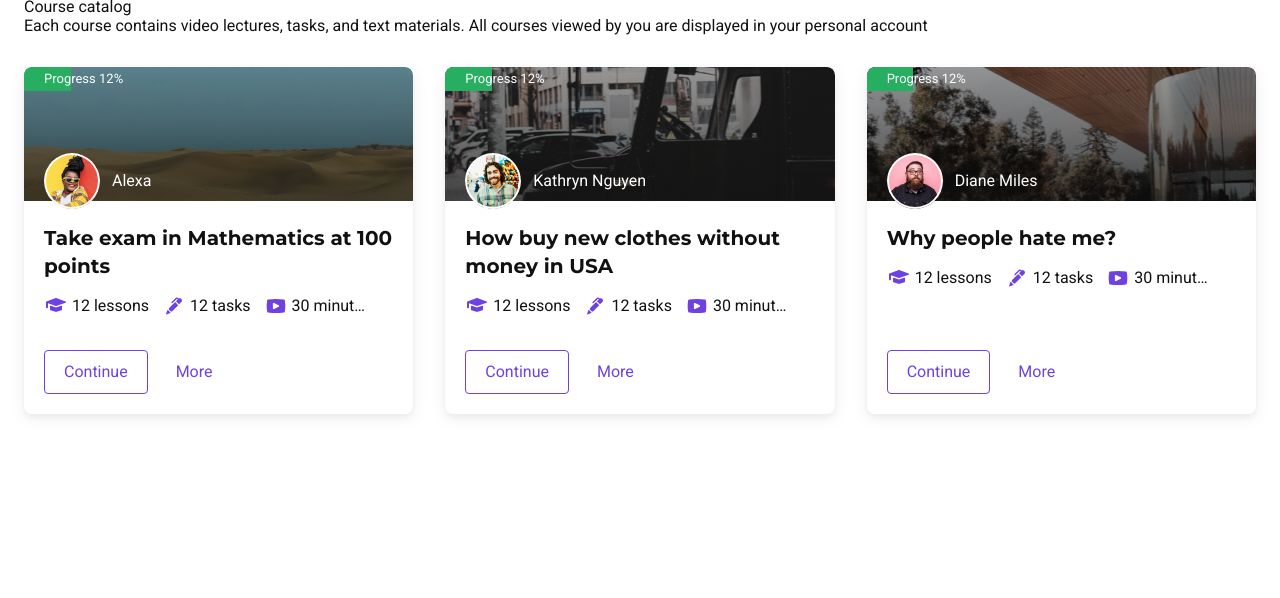
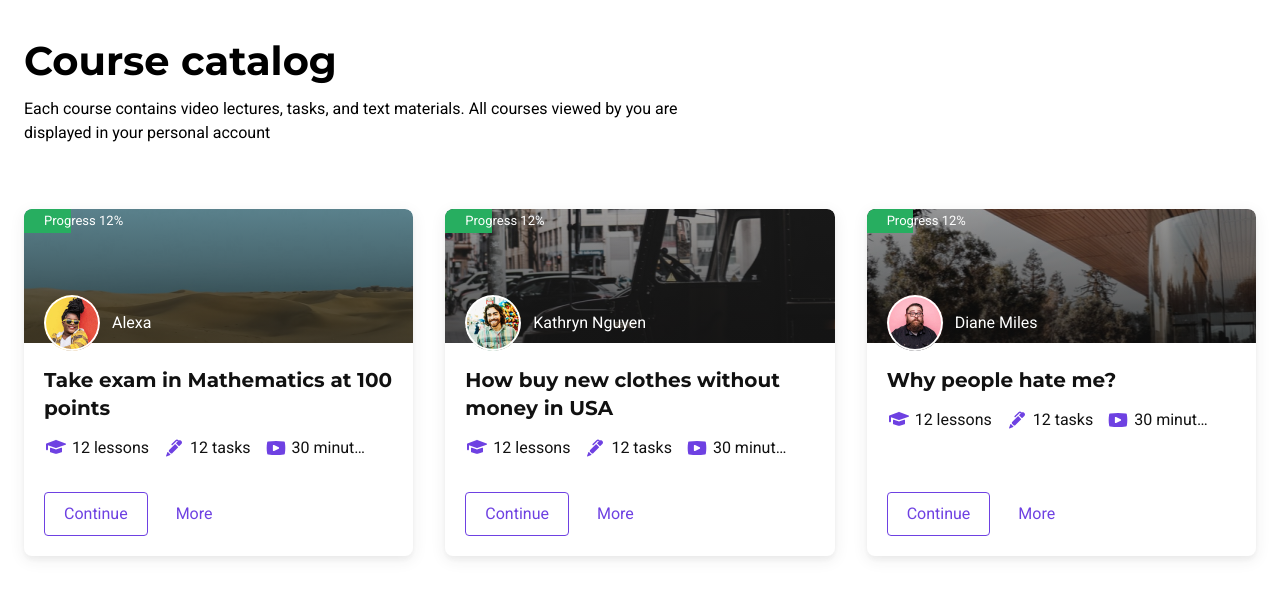
Before and after one commit to akjeres/webcourses, a website: page app/index.html in a window 1280 px wide. Shown: the part 80-678 px from the top of the page. Drawn offline with nearby package versions, Linux system fonts and the light colour scheme; files that its build step writes are made by us from their sources.

Commit message:
Catalog title stylized

```diff
--- a/app/sass/_media.scss
+++ b/app/sass/_media.scss
@@ -47,6 +47,7 @@
 }
 @media only screen and (max-width : 991px){
 	@import "header-media-991";
+	@import "catalog/media-991";
 	@import "parts/course/media-991";
 }
 @media only screen and (max-width : 950px){
@@ -63,6 +64,7 @@
 	@import "header-media-767";
 	@import "media-767";
 	@import "auth/media-767";
+	@import "catalog/media-767";
 	@import "parts/media-767";
 }
 @media only screen and (max-width : 690px){
--- /dev/null
+++ b/app/sass/catalog/_main.scss
@@ -0,0 +1,21 @@
+.catalog {
+  color: #000;
+  &_container {
+    margin: 40px auto 32px auto;
+  }
+  &_content {
+    max-width: 724px;
+    margin: 0 auto 0 0;
+  }
+  &_title {
+    font-family: Montserrat, sans-serif;
+    font-weight: bold;
+    font-size: 40px;
+    line-height: 48px;
+    margin-bottom: 12px;
+  }
+  &_description {
+    font-size: 16px;
+    line-height: 24px;
+  }
+}
--- /dev/null
+++ b/app/sass/catalog/_media-767.scss
@@ -0,0 +1,14 @@
+.catalog {
+  &_container {
+    margin: 30px auto 15px auto;
+  }
+  &_title {
+    font-size: 32px;
+    line-height: 40px;
+    margin-bottom: 10px;
+  }
+  &_description {
+    font-size: 14px;
+    line-height: 20px;
+  }
+}
--- /dev/null
+++ b/app/sass/catalog/_media-991.scss
@@ -0,0 +1,6 @@
+.catalog {
+  &_content {
+    max-width: unset;
+    margin: 0 auto;
+  }
+}
--- a/app/sass/main.scss
+++ b/app/sass/main.scss
@@ -98,5 +98,6 @@ option {
 //Parts end
 // Pages
 @import "auth/main";
+@import "catalog/main";
 // Pages end
 @import "_media";
```
